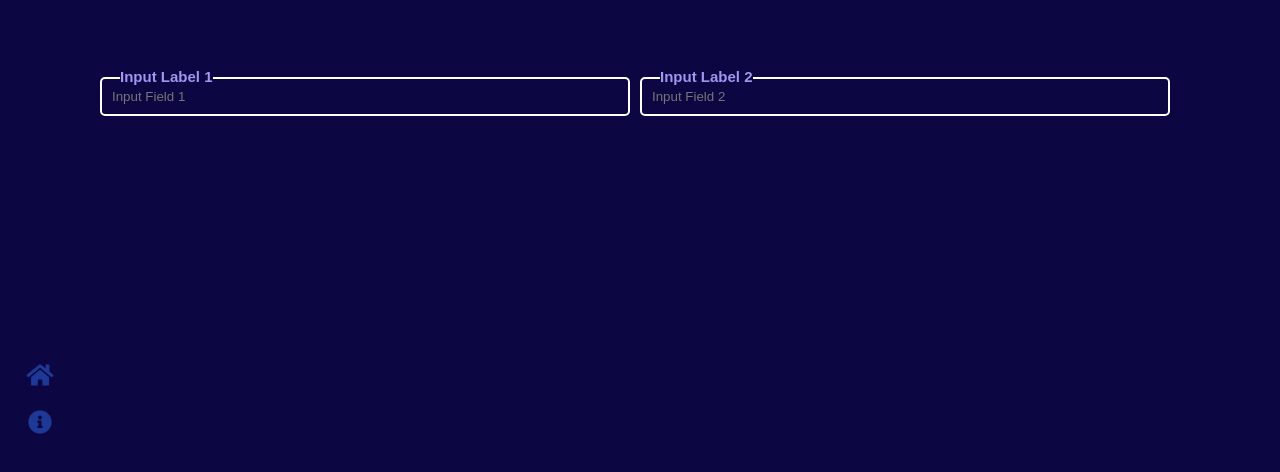
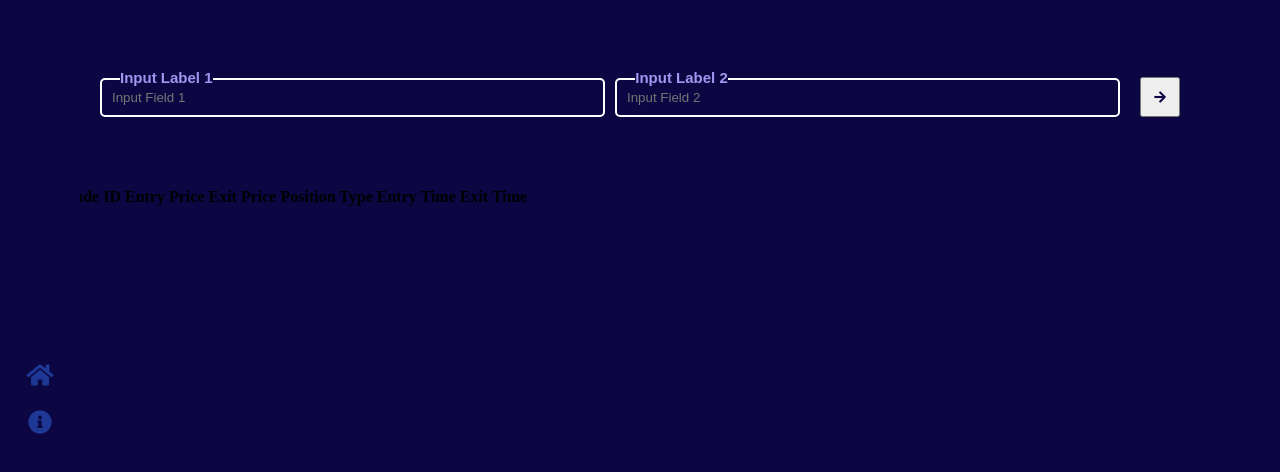
Before and after one commit to tapastrades/tapastrades, a plain HTML site: page history.html in a window 1280 px wide. Drawn offline with Linux system fonts and the light colour scheme.

Commit message:
Initial commit on new branch

```diff
--- a/history.html
+++ b/history.html
@@ -8,7 +8,7 @@
     <!-- Include Font Awesome CSS -->
     <link rel="stylesheet" href="https://cdnjs.cloudflare.com/ajax/libs/font-awesome/5.15.3/css/all.min.css">
     <link rel="stylesheet" href="side-bar-styles.css">
-
+    <link rel="stylesheet" href="tableTrade-styles.css">
     <style>
         /* Body background color */
         body {
@@ -43,7 +43,7 @@
         }
 
         .input-container input {
-            flex: 1; /* Distribute available space equally */
+            flex: 2; /* Distribute available space equally */
             margin-right: 10px; /* Add spacing between input fields */
             padding: 10px;
             border-radius: 0.5em;
@@ -65,7 +65,7 @@
         }
 
         .label-con {
-            flex: 1;
+            flex: 2;
             margin-top: -178px;
             margin-left: 20px;
             display: inline-block;
@@ -77,6 +77,24 @@
             font-size: 15px;
             color: #a097f0;
             font-weight: bold;
+        }
+
+        .blank-con {
+            flex: 0.2;
+        }
+
+        .submit-con {
+            flex: 0.2;
+        }
+
+        #submit-btn{
+            width: 40px;
+            height: 40px;
+            margin-left: 10px;
+        }
+
+        #submit-btn i.fas.fa-arrow-right {
+            color: #0c0642;
         }
 
     </style>
@@ -95,7 +113,9 @@
     <div class="input-container">
         <input class="input" type="text" placeholder="Input Field 1">
         <input class="input" type="text" placeholder="Input Field 2">
-
+        <div class="submit-con">
+            <button id="submit-btn"><span></span><i class="fas fa-arrow-right"></i></button>
+        </div>
     </div>
     <div class="label-container">
         <div class="label-con">
@@ -104,6 +124,24 @@
         <div class="label-con">
             <label class="input-label-2">Input Label 2</label>
         </div>
+        <div class="blank-con">
+        </div>
+    </div>
+    <<div class="table-con">
+        <table class="tradebook-table">
+            <thead>
+                <tr>
+                    <th>Symbol</th>
+                    <th>Trade ID</th>
+                    <th>Entry Price</th>
+                    <th>Exit Price</th>
+                    <th>Position Type</th>
+                    <th>Entry Time</th>
+                    <th>Exit Time</th>
+                </tr>
+            </thead>
+        </table>
+
     </div>
     <script src="tradebook.js"></script>
 </body>
--- a/openPosition.json
+++ b/openPosition.json
@@ -1 +1 @@
-[{"symbol": "CRUDEOILM OCT FUT", "openPrice": 7490.0, "percentChange": 0.49, "allocation": 44, "strategy": "MomentumSystemic", "color": "rgba(243, 203, 75, 0.8)"}, {"symbol": "SILVERMIC NOV FUT", "openPrice": 72500.0, "percentChange": 0.79, "allocation": 14, "strategy": "MomentumSystemic", "color": "rgba(243, 203, 75, 0.8)"}]
+[{"symbol": "CRUDEOILM OCT FUT", "openPrice": 7490.0, "percentChange": 0.21, "allocation": 44, "strategy": "MomentumSystemic", "color": "rgba(243, 203, 75, 0.8)"}, {"symbol": "SILVERMIC NOV FUT", "openPrice": 72500.0, "percentChange": 1.29, "allocation": 14, "strategy": "MomentumSystemic", "color": "rgba(243, 203, 75, 0.8)"}]
```
